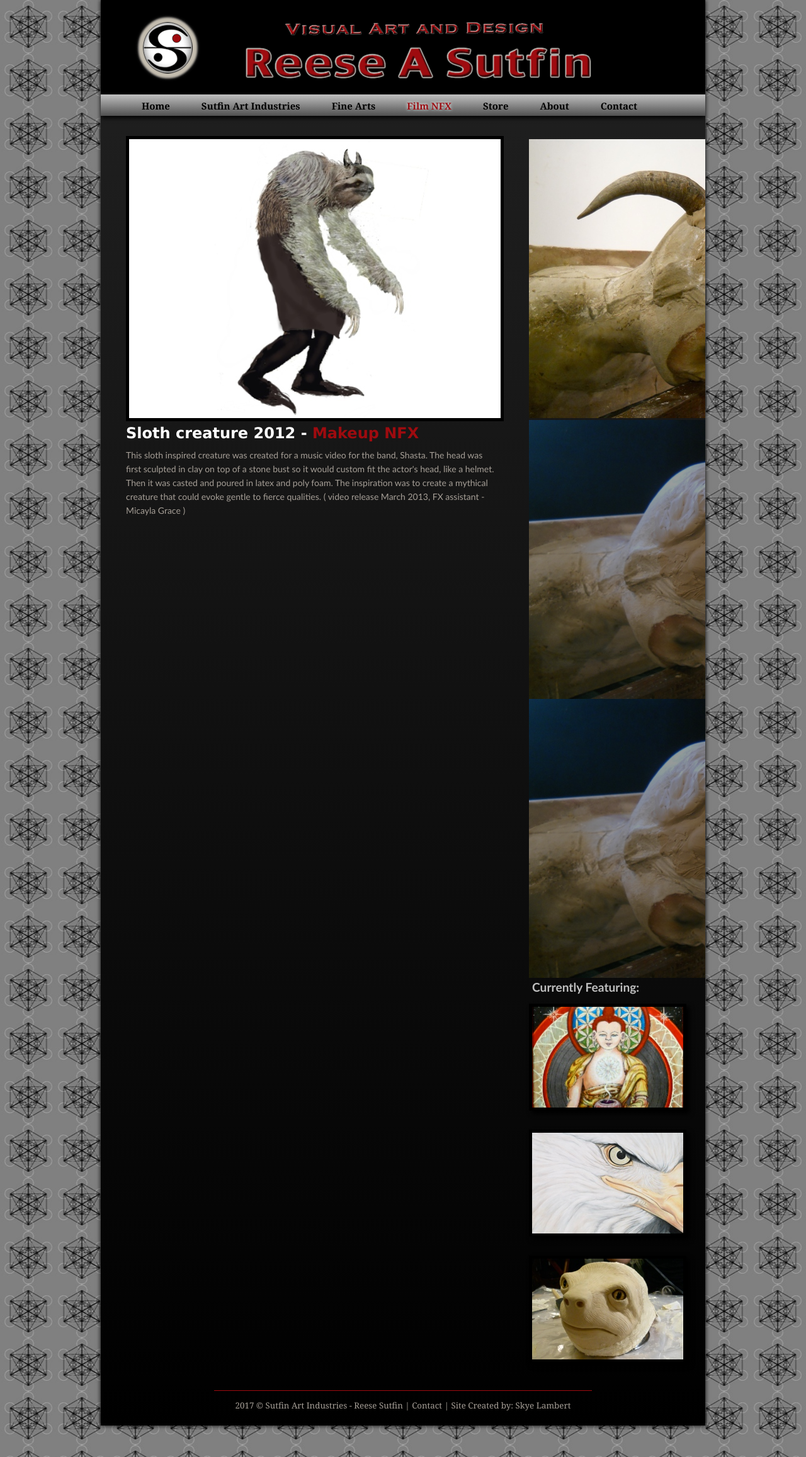
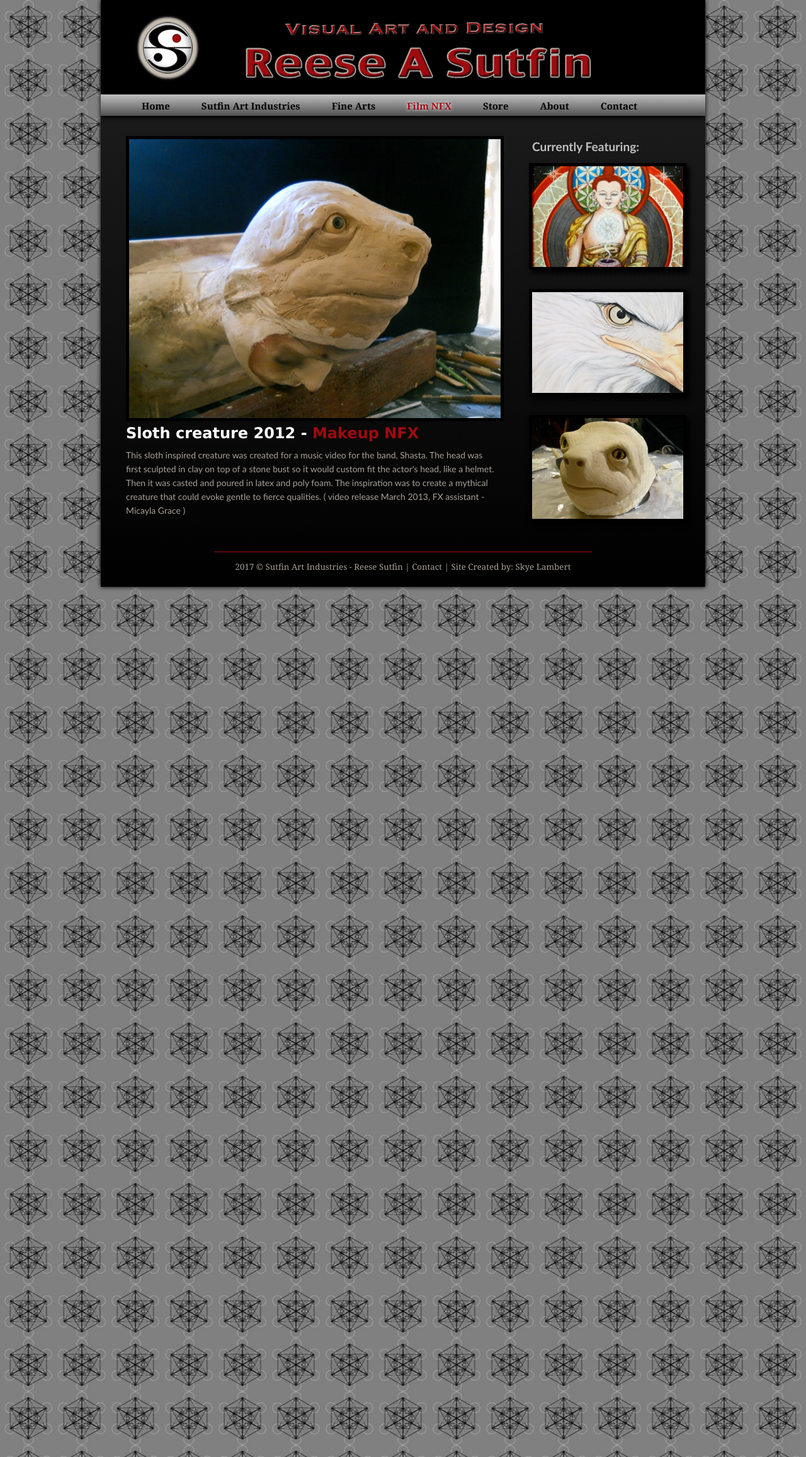
Before and after one commit to reesesutfin/reesesutfin.github.io, a Jekyll site: the page built from film-nfx.md, in a window 1280 px wide. Shown: the whole page at 63% size. Built offline with Jekyll 4.4.1, drawn with Linux system fonts in a browser that asks for light colours.

```diff
--- a/_includes/side-bar.html
+++ b/_includes/side-bar.html
@@ -1,5 +1,7 @@
 <div class="sideBar">
-  {{ content }}
+  {% if page.title == "Fine Arts" %}
+    {{ content }}
+  {% endif %}
   <h2>Currently Featuring:</h2>
   <a href="/fine-arts/galleries/symbolism-and-story/">
     <div class="thumbnail">
--- a/_includes/sloth-slides.html
+++ b/_includes/sloth-slides.html
@@ -1,3 +1,5 @@
+<script src="http://ajax.googleapis.com/ajax/libs/jquery/1.12.4/jquery.min.js" type="text/javascript"></script>
+<script src="/js/slideshow.js" type="text/javascript"></script>
 <div class="fadein">
   <img src="../graphics/film-nfx/sloth/slideshow/ss_sloth1.jpg" width="590" height="443" alt="Sloth Slideshow">
   <img src="../graphics/film-nfx/sloth/slideshow/ss_sloth2.jpg" width="590" height="443" alt="Sloth Slideshow">
@@ -12,5 +14,3 @@
   <img src="../graphics/film-nfx/sloth/slideshow/ss_sloth11.jpg" width="590" height="443" alt="Sloth Slideshow">
   <img src="../graphics/film-nfx/sloth/slideshow/ss_sloth12.jpg" width="590" height="443" alt="Sloth Slideshow">
 </div>
-<script src="http://ajax.googleapis.com/ajax/libs/jquery/1.12.4/jquery.min.js" type="text/javascript"></script>
-<script src="/js/slideshow.js" type="text/javascript"></script>
```
